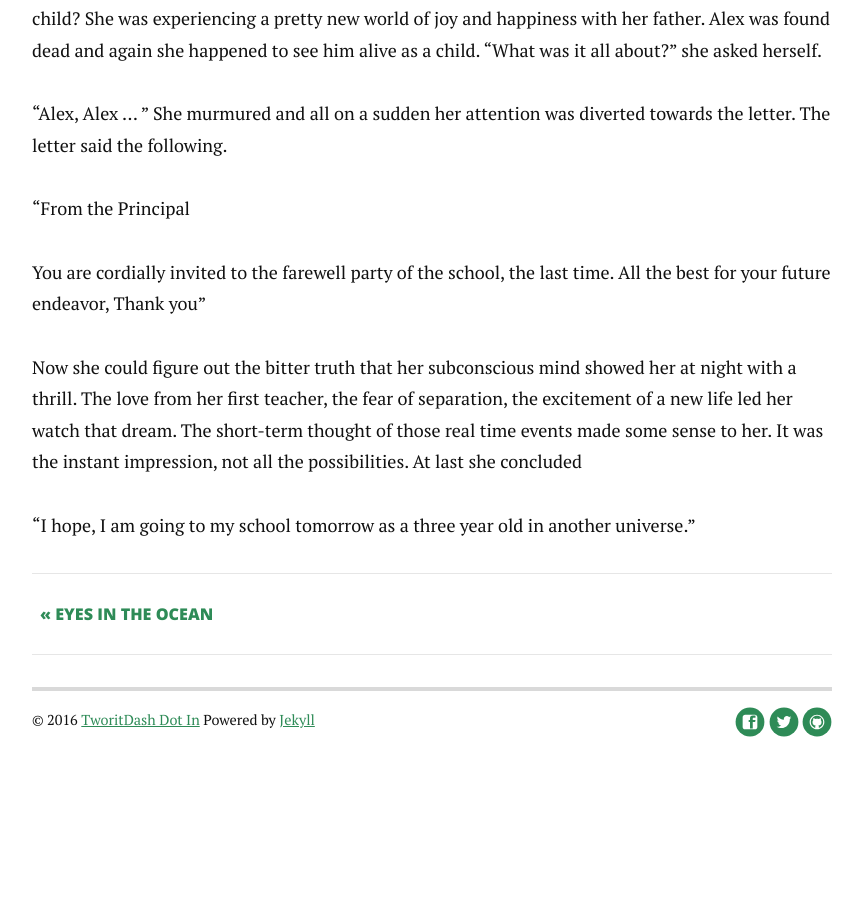
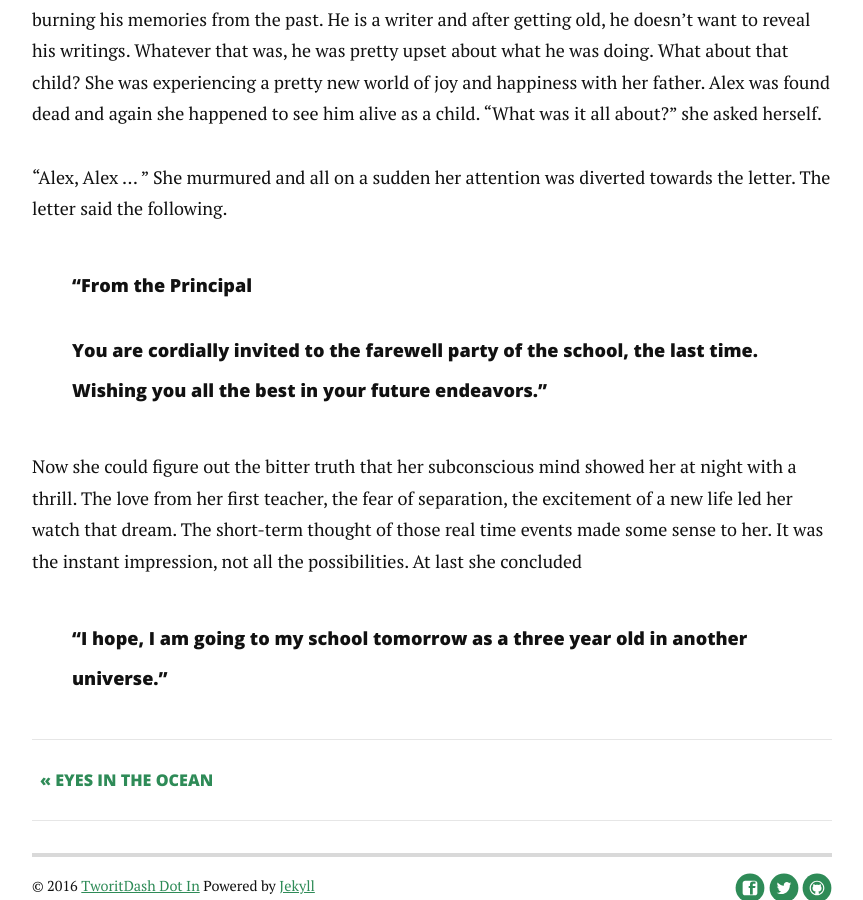
Before and after one commit to thinktwor/thinktwor.github.io, a Jekyll site: the page built from _posts/2016-05-29-farewell.markdown, in a window 1280 px wide and 900 px high, scrolled down 1365 px. Shown: the whole window, without its empty margins (208-1071 px from the left). Built offline with Jekyll 4.4.1, drawn with Linux system fonts in a browser that asks for light colours; nearby versions of some CDN libraries; before the commit the page ends 2189 px from its top, so only the background shows below that; some of the changed text lies outside the part shown.

Commit message:
Source Added

```diff
--- a/_posts/2016-05-29-farewell.markdown
+++ b/_posts/2016-05-29-farewell.markdown
@@ -12,12 +13,12 @@ Then the school bell rang and she woke up. After waking up, she found a letter t
 “Alex, Alex … ” She murmured and all on a sudden her attention was diverted towards the letter. The letter said the following.
 
 
-“From the Principal
-
-You are cordially invited to the farewell party of the school, the last time. All the best for your future endeavor, Thank you”
+> ###### “From the Principal
+>
+> ###### You are cordially invited to the farewell party of the school, the last time. Wishing you all the best in your future endeavors.”
 
 
 Now she could figure out the bitter truth that her subconscious mind showed her at night with a thrill. The love from her first teacher, the fear of separation, the excitement of a new life led her watch that dream. The short-term thought of those real time events made some sense to her. It was the instant impression, not all the possibilities. At last she concluded
 
 
-“I hope, I am going to my school tomorrow as a three year old in another universe.”
+> ###### “I hope, I am going to my school tomorrow as a three year old in another universe.”
```
Also changed, not shown: other parts of _posts/2016-05-29-farewell.markdown (+1 -0 lines), 2 other files.
